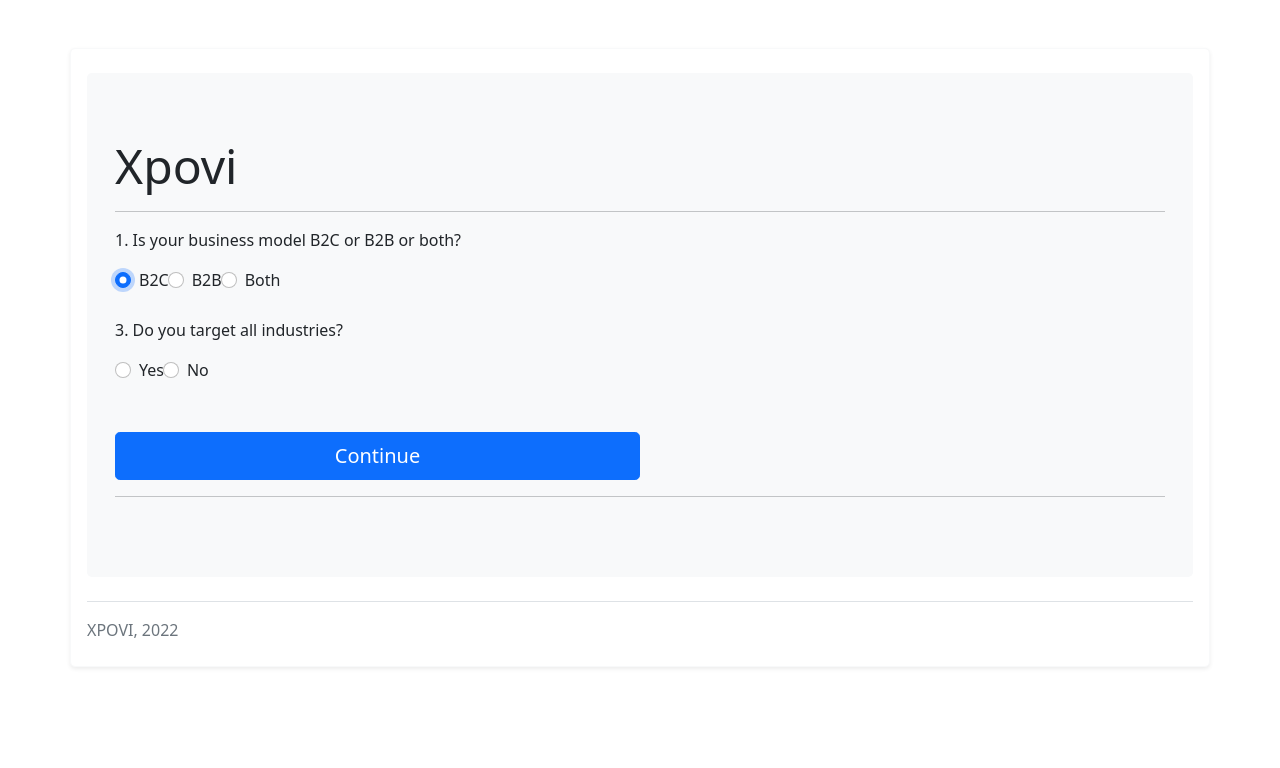
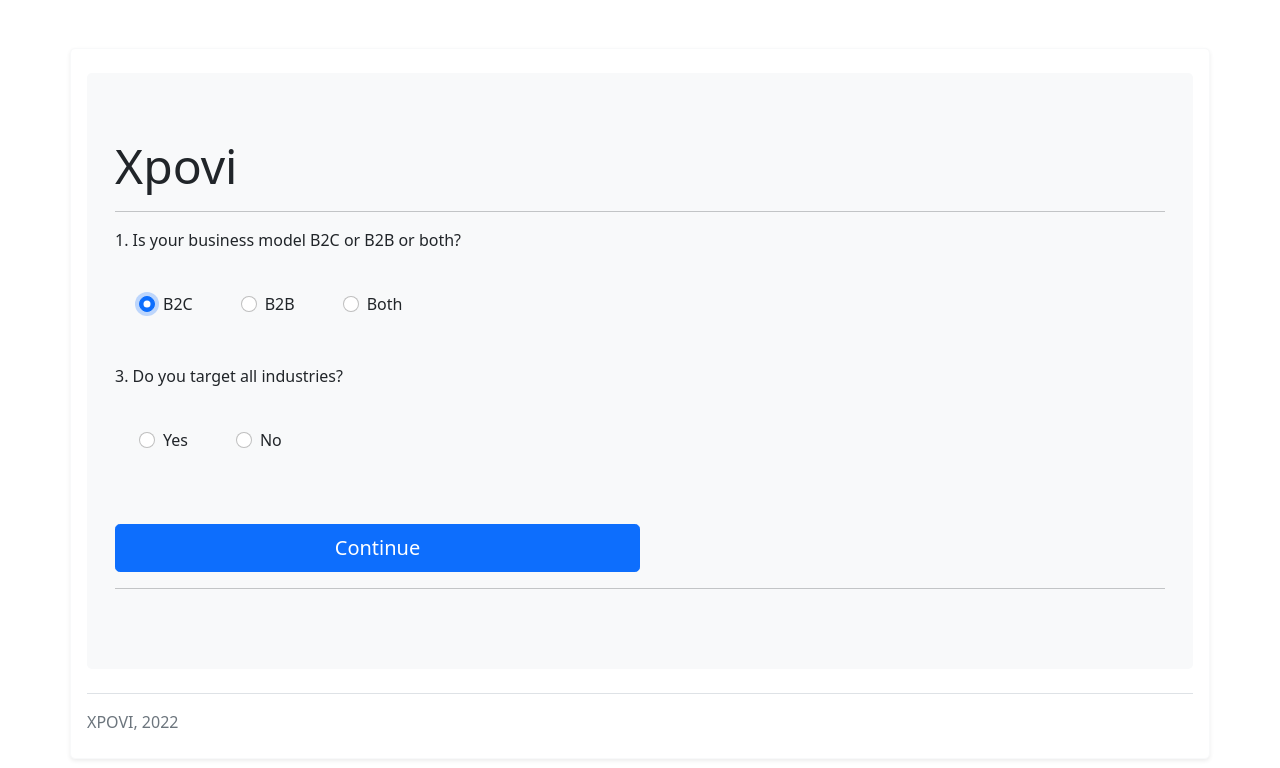
Before and after one commit to Menna-Alsherif/xpovi, a React (Create React App) app: page /generate in a window 1280 px wide. Both pictures are taken after a click on the radio button 123 px from the left and 279 px from the top of the page. Shown: the top 768 px of the page. Built offline with nearby package versions, Linux system fonts and the light colour scheme.

Commit message:
Update FormUserDetails.js

```diff
--- a/src/Components/FormUserDetails.js
+++ b/src/Components/FormUserDetails.js
@@ -17,6 +17,7 @@ const FormUserDetails = (props) => {
 
           <InputGroup>
             <Form.Check
+              className="m-4"
               name={"qOne"}
               value={"B2C"}
               checked={values.businessType === "B2C"}
@@ -25,6 +26,7 @@ const FormUserDetails = (props) => {
               label={"B2C"}
             />
             <Form.Check
+            className="m-4"
               name={"qOne"}
               checked={values.businessType === "B2B"}
               value={"B2B"}
@@ -33,6 +35,7 @@ const FormUserDetails = (props) => {
               label={"B2B"}
             />
             <Form.Check
+              className="m-4"
               name={"qOne"}
               value={"Both"}
               checked={values.businessType === "Both"}
@@ -50,6 +53,7 @@ const FormUserDetails = (props) => {
 
               <InputGroup>
                 <Form.Check
+                  className="m-4"
                   name={"qTwo"}
                   value={"Yes"}
                   checked={values.ageBracket === "Yes"}
@@ -58,6 +62,7 @@ const FormUserDetails = (props) => {
                   label={"Yes"}
                 />
                 <Form.Check
+                  className="m-4"
                   name={"qTwo"}
                   checked={values.ageBracket === "No"}
                   value={"No"}
@@ -77,6 +82,7 @@ const FormUserDetails = (props) => {
 
               <InputGroup>
                 <Form.Check
+                    className="m-4"
                   name={"qThree"}
                   value={"Yes"}
                   checked={values.allIndustries === "Yes"}
@@ -85,6 +91,7 @@ const FormUserDetails = (props) => {
                   label={"Yes"}
                 />
                 <Form.Check
+                    className="m-4"
                   name={"qThree"}
                   checked={values.allIndustries === "No"}
                   value={"No"}
```
